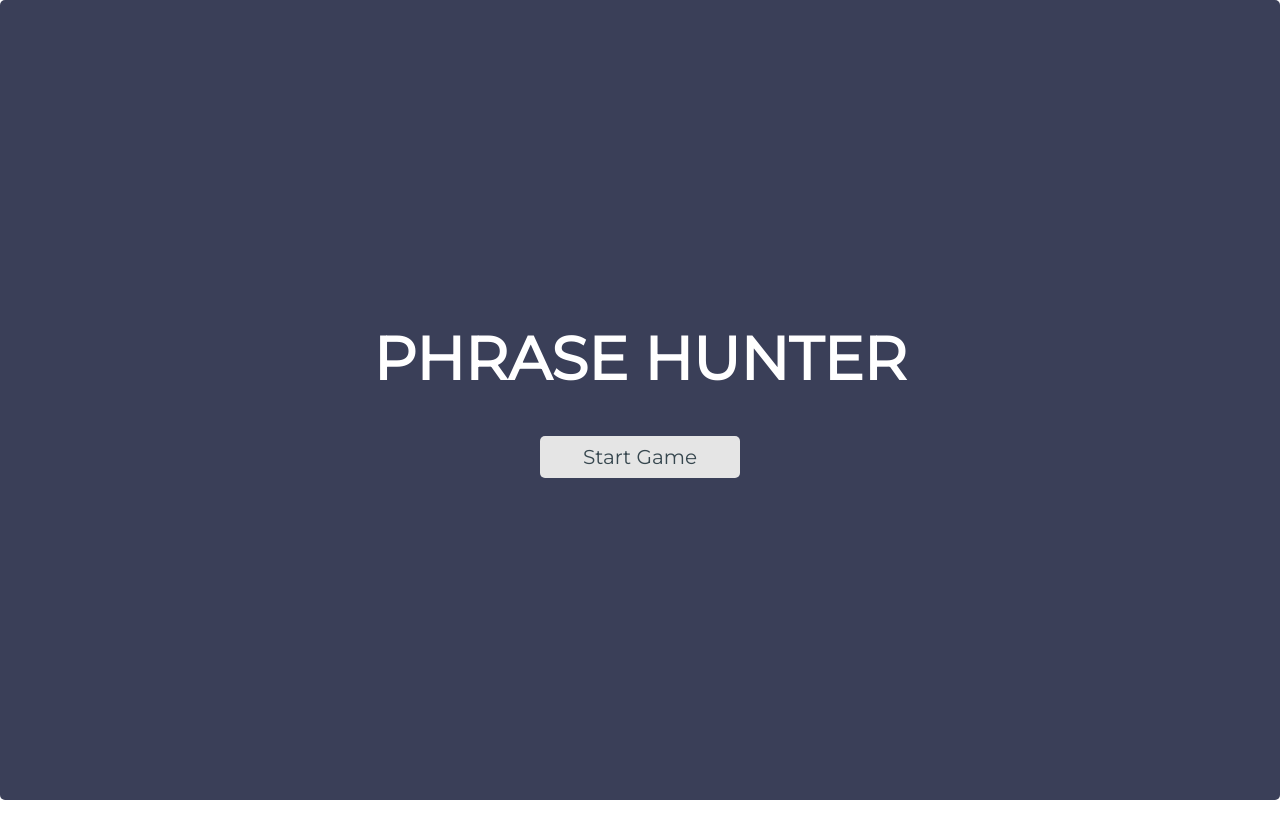
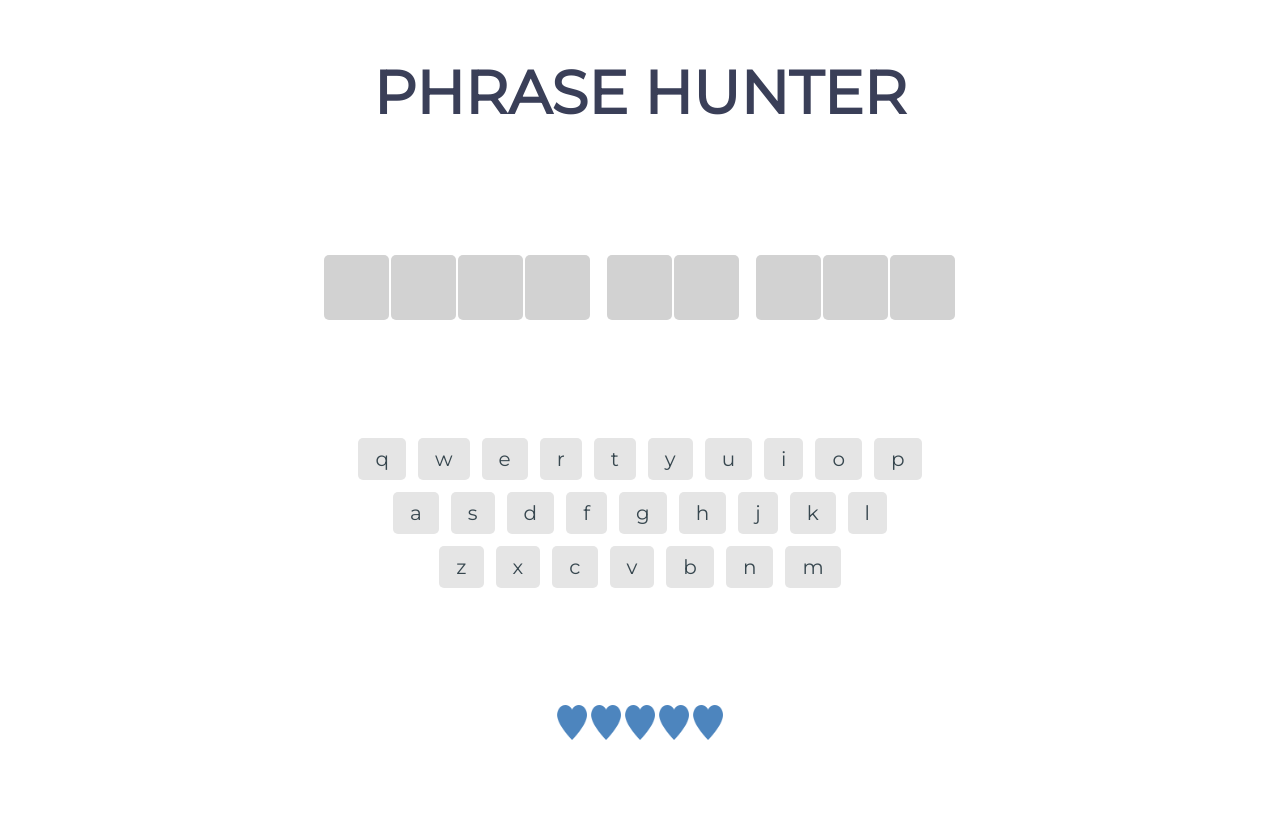
Before and after one commit to sadrakhosravi/phrase-hunter, a plain HTML site: page index.html in a window 1280 px wide. Both pictures are taken after a click on the button "Start Game". Drawn offline with Linux system fonts and the light colour scheme.

Commit message:
Added Game and Phrase class and start game logic

```diff
--- a/index.html
+++ b/index.html
@@ -1,12 +1,12 @@
 <!DOCTYPE html>
 <html lang="en">
   <head>
-		<meta charset="utf-8">
+    <meta charset="utf-8" />
     <title>Phrase Hunter</title>
-		<meta name="viewport" content="width=device-width, initial-scale=1.0">
-		<link href="css/styles.css" rel="stylesheet">
-		<link href="css/animate.css" rel="stylesheet">
-		<link href="https://fonts.googleapis.com/css?family=Montserrat" rel="stylesheet">
+    <meta name="viewport" content="width=device-width, initial-scale=1.0" />
+    <link href="css/styles.css" rel="stylesheet" />
+    <link href="css/animate.css" rel="stylesheet" />
+    <link href="https://fonts.googleapis.com/css?family=Montserrat" rel="stylesheet" />
   </head>
 
   <body>
@@ -64,15 +64,14 @@
 
       <div id="scoreboard" class="section">
         <ol>
-					<li class="tries"><img src="images/liveHeart.png" alt="Heart Icon" height="35" width="30"></li>
-					<li class="tries"><img src="images/liveHeart.png" alt="Heart Icon" height="35" width="30"></li>
-					<li class="tries"><img src="images/liveHeart.png" alt="Heart Icon" height="35" width="30"></li>
-					<li class="tries"><img src="images/liveHeart.png" alt="Heart Icon" height="35" width="30"></li>
-					<li class="tries"><img src="images/liveHeart.png" alt="Heart Icon" height="35" width="30"></li>
+          <li class="tries"><img src="images/liveHeart.png" alt="Heart Icon" height="35" width="30" /></li>
+          <li class="tries"><img src="images/liveHeart.png" alt="Heart Icon" height="35" width="30" /></li>
+          <li class="tries"><img src="images/liveHeart.png" alt="Heart Icon" height="35" width="30" /></li>
+          <li class="tries"><img src="images/liveHeart.png" alt="Heart Icon" height="35" width="30" /></li>
+          <li class="tries"><img src="images/liveHeart.png" alt="Heart Icon" height="35" width="30" /></li>
         </ol>
       </div>
     </div>
-
   </body>
 
   <script type="text/javascript" src="js/Phrase.js"></script>
--- a/js/Game.js
+++ b/js/Game.js
@@ -1,3 +1,62 @@
 /* Treehouse FSJS Techdegree
  * Project 4 - OOP Game App
  * Game.js */
+
+class Game {
+  constructor() {
+    this.phrases = this.createPhrases();
+    this.missed = 0;
+    this.activePhrase = null;
+  }
+
+  /**
+   * Creates 5 phrase objects.
+   * @return {Array} - An array of 5 phrase objects to be used in the game.
+   */
+  createPhrases() {
+    const phrasesArr = [];
+    phrasesArr.push(new Phrase('Break The Ice'));
+    phrasesArr.push(new Phrase('Love Birds'));
+    phrasesArr.push(new Phrase('Like Father Like Son'));
+    phrasesArr.push(new Phrase('Talk the Talk'));
+    phrasesArr.push(new Phrase('Easy As Pie'));
+
+    return phrasesArr;
+  }
+
+  /**
+   * Randomly retrieves a phrase from the phrases array and returns it
+   * @return {String} - randomly selected phrase string.
+   */
+  getRandomPhrase() {
+    const randIndex = Math.floor(Math.random() * this.phrases.length);
+    return this.phrases[randIndex];
+  }
+
+  /**
+   * Hides the start screen and initilizes the game
+   */
+  startGame() {
+    //Hides the start screen
+    document.querySelector('#overlay').style.display = 'none';
+
+    //Set the random phrase
+    this.activePhrase = this.getRandomPhrase();
+
+    //Dsiplay random phrase placeholder
+    this.activePhrase.addPhraseToDisplay();
+  }
+
+  handleInteraction(e) {
+    const keys = document.querySelectorAll('.key');
+
+    //If any of the keyboard buttons are clicked hangle interaction and game logic
+    if (e.target.tagName === 'BUTTON' && e.target.textContent !== 'Start Game') {
+      keys.forEach(key => {
+        if (e.target.textContent === key.textContent) {
+          console.log(`${key.textContent} pressed!`);
+        }
+      });
+    }
+  }
+}
--- a/js/Phrase.js
+++ b/js/Phrase.js
@@ -1,3 +1,40 @@
 /* Treehouse FSJS Techdegree
  * Project 4 - OOP Game App
  * Phrase.js */
+
+class Phrase {
+  constructor(phrase) {
+    this.phrase = phrase.toLowerCase(); // Fix later!
+  }
+
+  /**
+   * Displays each phrase's chracter as a li box or space on the page.
+   * @param {Object} phrase - The phrase to be displayed on the page.
+   */
+  addPhraseToDisplay() {
+    const phraseUL = document.querySelector('#phrase > ul');
+
+    //Iterates over the phrase string.
+    this.phrase.split('').forEach(letter => {
+      let li = '';
+
+      if (letter !== ' ') {
+        li = `<li class="hide letter ${letter}">${letter}</li>`;
+      } else {
+        li = `<li class="space"> </li>`;
+      }
+
+      phraseUL.insertAdjacentHTML('beforeend', li);
+    });
+  }
+
+  /**
+   * Checks to see if the selected letter matches any of the characters in the phrase word.
+   */
+  checkLetter() {}
+
+  /**
+   * Displays the user's selected letter that matched a character in the phrase word.
+   */
+  showMatchedLetter() {}
+}
--- a/js/app.js
+++ b/js/app.js
@@ -1,3 +1,16 @@
 /* Treehouse FSJS Techdegree
  * Project 4 - OOP Game App
  * app.js */
+
+const startBtn = document.querySelector('#btn__reset');
+const mainContent = document.querySelector('.main-container');
+const game = new Game();
+
+startBtn.addEventListener('click', e => {
+  game.startGame();
+});
+
+mainContent.addEventListener('click', e => {
+  game.handleInteraction(e);
+});
+//Testing
```
Lines whose indentation alone changed are shown as unchanged.
